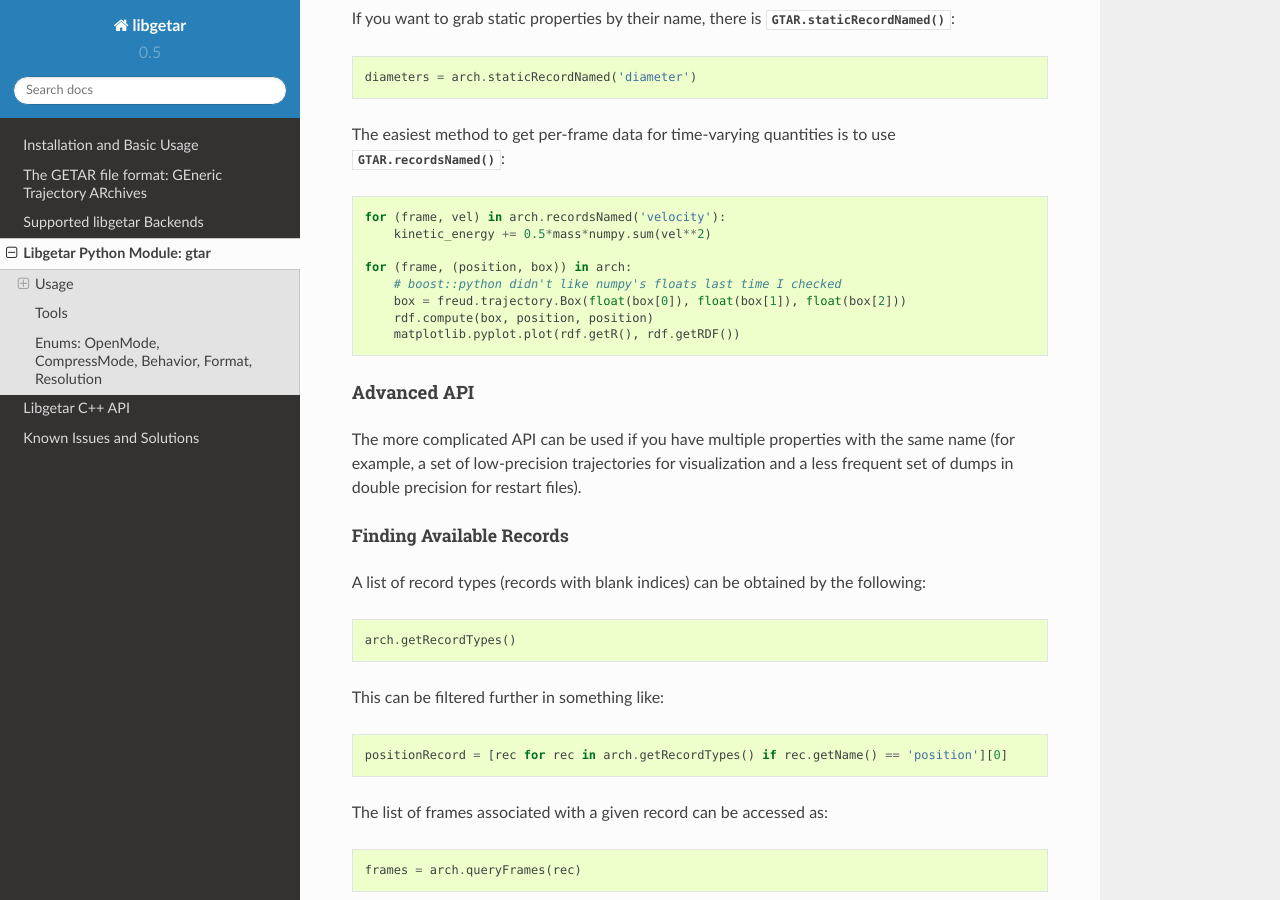
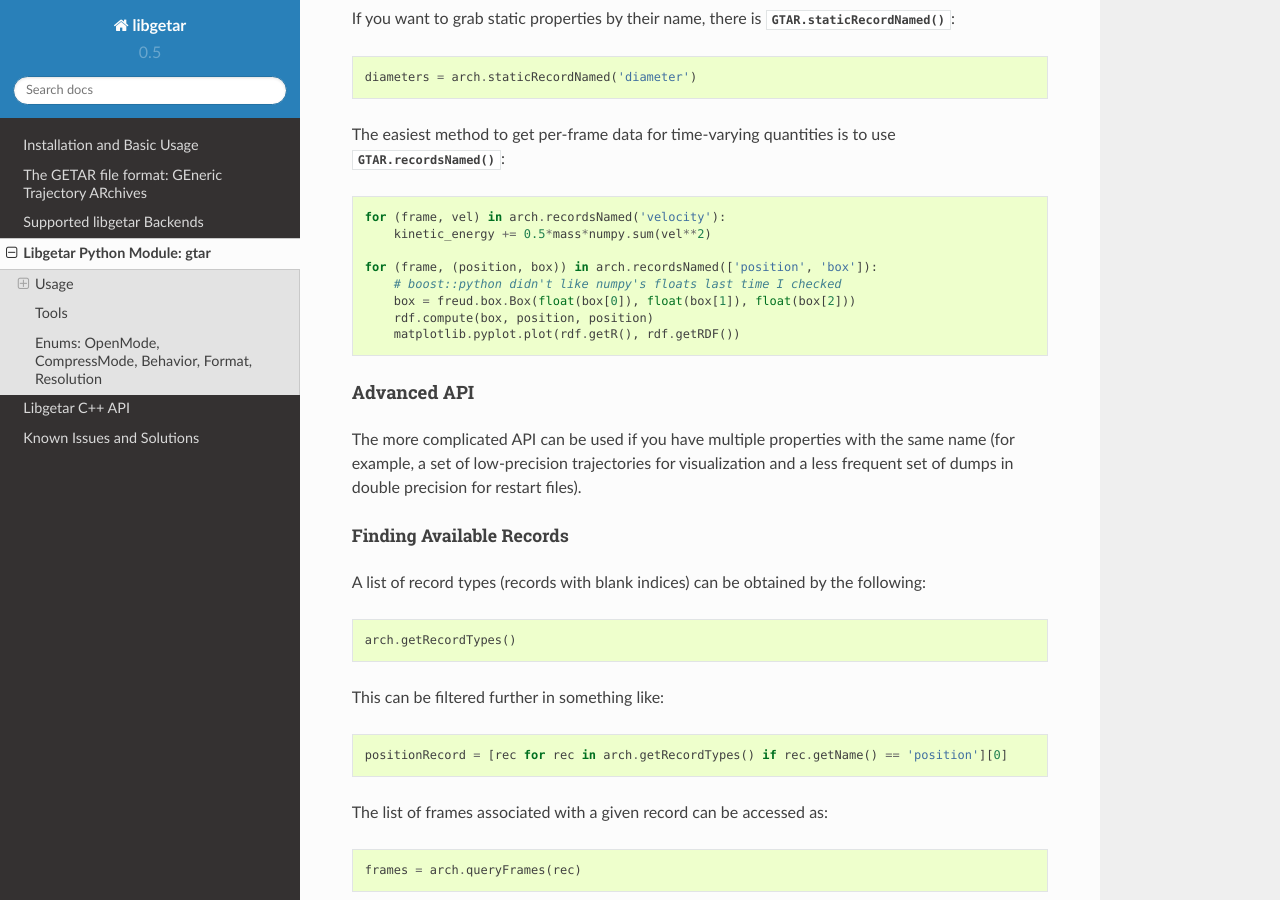
Before and after one commit to glotzerlab/libgetar, a Sphinx documentation site: the page built from doc/source/py/gtar.rst, in a window 1280 px wide and 900 px high, scrolled down 1640 px. Built offline with Sphinx 7.4.7 and the Read the Docs theme 2.0.0, drawn with Linux system fonts in a browser that asks for light colours.

Commit message:
Corrected example syntax for arch.recordsNamed() with multiple properties.

```diff
--- a/doc/source/py/gtar.rst
+++ b/doc/source/py/gtar.rst
@@ -81,9 +81,9 @@ is to use :py:func:`GTAR.recordsNamed`:
    for (frame, vel) in arch.recordsNamed('velocity'):
        kinetic_energy += 0.5*mass*numpy.sum(vel**2)
 
-   for (frame, (position, box)) in arch:
+   for (frame, (position, box)) in arch.recordsNamed(['position', 'box']):
        # boost::python didn't like numpy's floats last time I checked
-       box = freud.trajectory.Box(float(box[0]), float(box[1]), float(box[2]))
+       box = freud.box.Box(float(box[0]), float(box[1]), float(box[2]))
        rdf.compute(box, position, position)
        matplotlib.pyplot.plot(rdf.getR(), rdf.getRDF())
 
```
Also changed, not shown: 1 other file.
